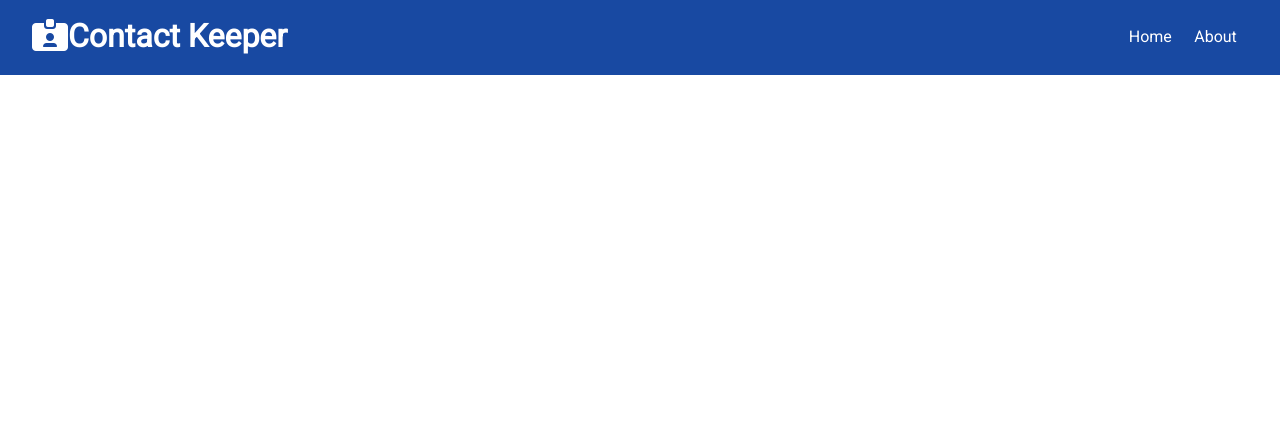
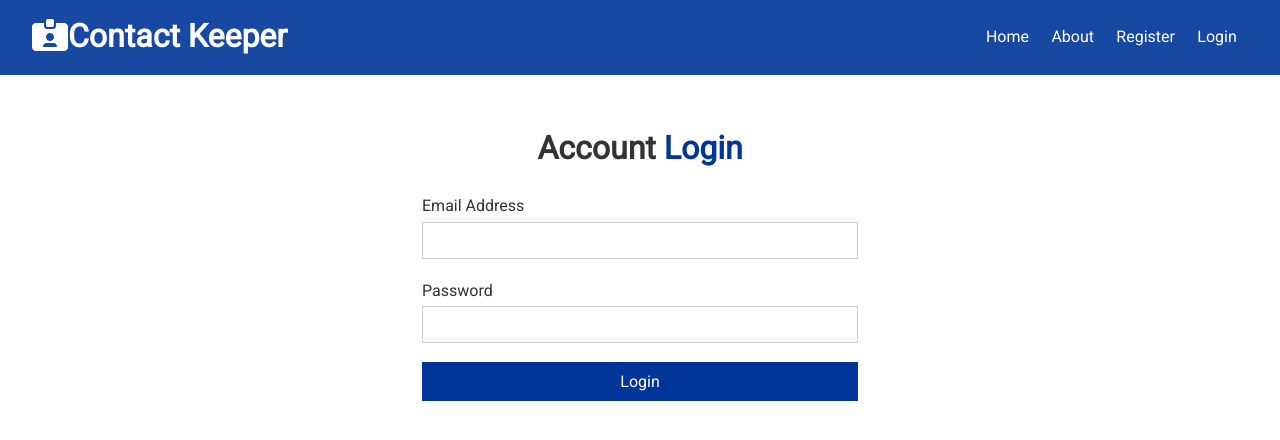
Before and after one commit to KeeganA217/Contact-Keeper, a React (Create React App) app in the folder client/: page /login in a window 1280 px wide. Shown: the top 440 px of the page. Built offline with nearby package versions, Linux system fonts and the light colour scheme.

Commit message:
connected register user to backend

```diff
--- a/client/src/App.js
+++ b/client/src/App.js
@@ -3,28 +3,35 @@
 import Home from "./components/pages/Home";
 import About from "./components/pages/About";
 import Register from "./components/auth/Register";
+import Alerts from "./components/layout/Alerts";
+import Login from "./components/auth/Login";
 import { BrowserRouter as Router, Route, Switch } from "react-router-dom";
 
 import ContactState from "./context/contact/ContactState";
 import AuthState from "./context/auth/AuthState";
+import AlertState from "./context/alert/AlertState";
 import "./App.css";
 
 const App = () => {
   return (
     <AuthState>
       <ContactState>
+        <AlertState>
           <Router>
             <Fragment>
               <Navbar />
               <div className="container">
+                <Alerts />
                 <Switch>
                   <Route exact path="/" component={Home} />
                   <Route exact path="/about" component={About} />
                   <Route exact path="/register" component={Register} />
+                  <Route exact path="/login" component={Login} />
                 </Switch>
               </div>
             </Fragment>
           </Router>
+        </AlertState>
       </ContactState>
     </AuthState>
   );
--- a/client/src/components/auth/Login.js
+++ b/client/src/components/auth/Login.js
@@ -0,0 +1,47 @@
+import React, { useState } from "react";
+
+const Login = () => {
+  const [user, setUser] = useState({
+    email: "",
+    password: "",
+  });
+
+  const { email, password } = user;
+
+  const onChange = (e) => setUser({ ...user, [e.target.name]: e.target.value });
+
+  const onSubmit = (e) => {
+    e.preventDefault();
+    console.log("Login submit");
+  };
+
+  return (
+    <div className="form-container">
+      <h1>
+        Account <span className="text-primary">Login</span>
+      </h1>
+      <form onSubmit={onSubmit}>
+        <div className="form-group">
+          <label htmlFor="email">Email Address</label>
+          <input type="email" name="email" value={email} onChange={onChange} />
+        </div>
+        <div className="form-group">
+          <label htmlFor="password">Password</label>
+          <input
+            type="password"
+            name="password"
+            value={password}
+            onChange={onChange}
+          />
+        </div>
+        <input
+          type="submit"
+          value="Login"
+          className="btn btn-primary btn-block"
+        />
+      </form>
+    </div>
+  );
+};
+
+export default Login;
--- a/client/src/components/auth/Register.js
+++ b/client/src/components/auth/Register.js
@@ -1,4 +1,6 @@
-import React, { useState } from "react";
+import React, { useState, useContext, useEffect } from "react";
+import AlertContext from "../../context/alert/alertContext";
+import AuthContext from "../../context/auth/authContext";
 
 const Register = () => {
   const [user, setUser] = useState({
@@ -14,8 +16,31 @@
 
   const onSubmit = (e) => {
     e.preventDefault();
-    console.log("Register submit");
+    if (name === "" || email === "" || password === "") {
+      setAlert("Please enter all fields", "danger");
+    } else if (password !== password2) {
+      setAlert("Passwords do not match", "danger");
+    } else {
+      register({
+        name,
+        email,
+        password,
+      });
+    }
   };
+
+  const alertContext = useContext(AlertContext);
+  const authContext = useContext(AuthContext);
+
+  const { setAlert } = alertContext;
+  const { register, error, clearErrors } = authContext;
+
+  useEffect(() => {
+    if (error === "User already exists") {
+      setAlert(error, "danger");
+      clearErrors();
+    }
+  }, [error]);
 
   return (
     <div className="form-container">
@@ -25,11 +50,23 @@
       <form onSubmit={onSubmit}>
         <div className="form-group">
           <label htmlFor="name">Name</label>
-          <input type="text" name="name" value={name} onChange={onChange} />
+          <input
+            type="text"
+            name="name"
+            value={name}
+            onChange={onChange}
+            required
+          />
         </div>
         <div className="form-group">
           <label htmlFor="email">Email Address</label>
-          <input type="email" name="email" value={email} onChange={onChange} />
+          <input
+            type="email"
+            name="email"
+            value={email}
+            onChange={onChange}
+            required
+          />
         </div>
         <div className="form-group">
           <label htmlFor="password">Password</label>
@@ -38,6 +75,8 @@
             name="password"
             value={password}
             onChange={onChange}
+            required
+            minLength="6"
           />
         </div>
         <div className="form-group">
@@ -47,11 +86,13 @@
             name="password2"
             value={password2}
             onChange={onChange}
+            required
+            minLength="6"
           />
         </div>
         <input
           type="submit"
-          value="register"
+          value="Register"
           className="btn btn-primary btn-block"
         />
       </form>
--- /dev/null
+++ b/client/src/components/layout/Alerts.js
@@ -0,0 +1,16 @@
+import React, { useContext } from "react";
+import AlertContext from "../../context/alert/alertContext";
+
+const Alerts = () => {
+  const alertContext = useContext(AlertContext);
+  return (
+    alertContext.alerts.length > 0 &&
+    alertContext.alerts.map((alert) => (
+      <div key={alert.id} className={`alert alert-${alert.type}`}>
+        <i className="fas fa-info circle" /> {alert.msg}
+      </div>
+    ))
+  );
+};
+
+export default Alerts;
--- a/client/src/components/layout/Navbar.js
+++ b/client/src/components/layout/Navbar.js
@@ -12,7 +12,15 @@
       <ul>
         <li>
           <Link to="/">Home</Link>
+        </li>
+        <li>
           <Link to="/about">About</Link>
+        </li>
+        <li>
+          <Link to="/register">Register</Link>
+        </li>
+        <li>
+          <Link to="/login">Login</Link>
         </li>
       </ul>
     </div>
--- /dev/null
+++ b/client/src/context/alert/AlertState.js
@@ -0,0 +1,42 @@
+import React, { useReducer } from "react";
+import { v4 as uuidv4 } from "uuid";
+import AlertContext from "./alertContext";
+import alertReducer from "./alertReducer";
+import { REMOVE_ALERT, SET_ALERT } from "../types";
+
+const AlertState = (props) => {
+  const initialState = [];
+
+  const [state, dispatch] = useReducer(alertReducer, initialState);
+
+  // Set Alert
+  const setAlert = (msg, type, timeout = 5000) => {
+    const id = uuidv4();
+    dispatch({
+      type: SET_ALERT,
+      payload: { msg, type, id },
+    });
+
+    setTimeout(
+      () =>
+        dispatch({
+          type: REMOVE_ALERT,
+          payload: id,
+        }),
+      timeout
+    );
+  };
+
+  return (
+    <AlertContext.Provider
+      value={{
+        alerts: state,
+        setAlert,
+      }}
+    >
+      {props.children}
+    </AlertContext.Provider>
+  );
+};
+
+export default AlertState;
--- /dev/null
+++ b/client/src/context/alert/alertContext.js
@@ -0,0 +1,5 @@
+import { createContext } from "react";
+
+const alertContext = createContext();
+
+export default alertContext;
--- /dev/null
+++ b/client/src/context/alert/alertReducer.js
@@ -0,0 +1,12 @@
+import { SET_ALERT, REMOVE_ALERT } from "../types";
+
+export default (state, action) => {
+  switch (action.type) {
+    case SET_ALERT:
+      return [...state, action.payload];
+    case REMOVE_ALERT:
+      return state.filter((alert) => alert.id !== action.payload);
+    default:
+      return state;
+  }
+};
--- a/client/src/context/auth/AuthState.js
+++ b/client/src/context/auth/AuthState.js
@@ -1,4 +1,5 @@
 import React, { useReducer } from "react";
+import axios from "axios";
 import AuthContext from "./authContext";
 import authReducer from "./authReducer";
 import {
@@ -26,12 +27,37 @@
   // Load User
 
   // Register User
+  const register = async (formData) => {
+    const config = {
+      headers: {
+        "Content-type": "application/json",
+      },
+    };
 
+    try {
+      const res = await axios.post("/api/users", formData, config);
+
+      dispatch({
+        type: REGISTER_SUCCESS,
+        payload: res.data,
+      });
+    } catch (err) {
+      dispatch({
+        type: REGISTER_FAIL,
+        payload: err.response.data.msg,
+      });
+    }
+  };
   // Login User
 
   // Logout
 
   // Clear Errors
+  const clearErrors = () => {
+    dispatch({
+      type: CLEAR_ERRORS,
+    });
+  };
 
   return (
     <AuthContext.Provider
@@ -41,6 +67,8 @@
         loading: state.loading,
         user: state.user,
         error: state.error,
+        register,
+        clearErrors,
       }}
     >
       {props.children}
--- a/client/src/context/auth/authReducer.js
+++ b/client/src/context/auth/authReducer.js
@@ -0,0 +1,40 @@
+import {
+  REGISTER_SUCCESS,
+  REGISTER_FAIL,
+  USER_LOADED,
+  AUTH_ERROR,
+  LOGIN_SUCCESS,
+  LOGIN_FAIL,
+  LOGOUT,
+  CLEAR_ERRORS,
+} from "../types";
+
+export default (state, action) => {
+  switch (action.type) {
+    case REGISTER_SUCCESS:
+      localStorage.setItem("token", action.payload.token);
+      return {
+        ...state,
+        ...action.payload,
+        isAuthenticated: true,
+        loading: false,
+      };
+    case REGISTER_FAIL:
+      localStorage.removeItem("token");
+      return {
+        ...state,
+        token: null,
+        isAuthenticated: false,
+        loading: false,
+        user: null,
+        error: action.payload,
+      };
+    case CLEAR_ERRORS:
+      return {
+        ...state,
+        error: null,
+      };
+    default:
+      return state;
+  }
+};
```
Lines whose indentation alone changed are shown as unchanged.
